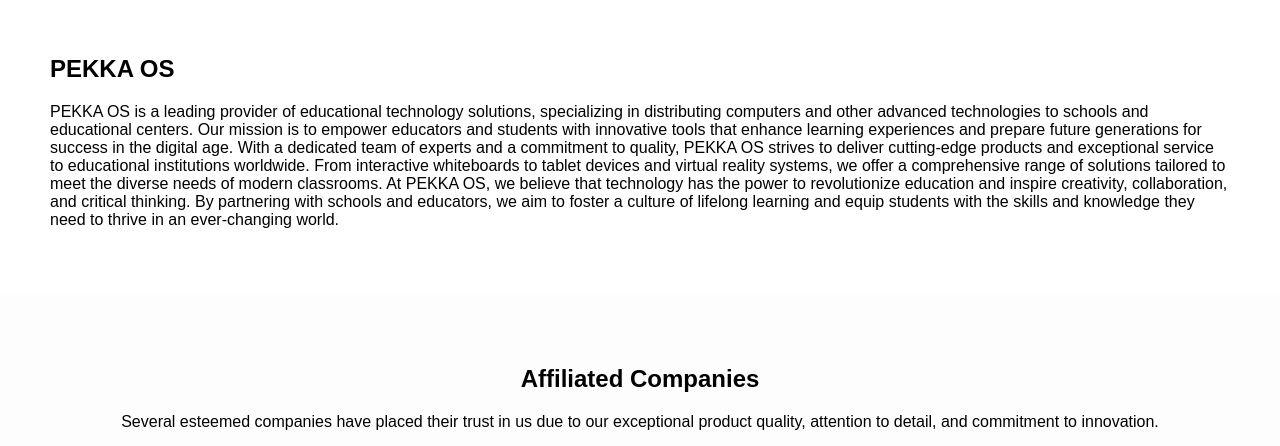
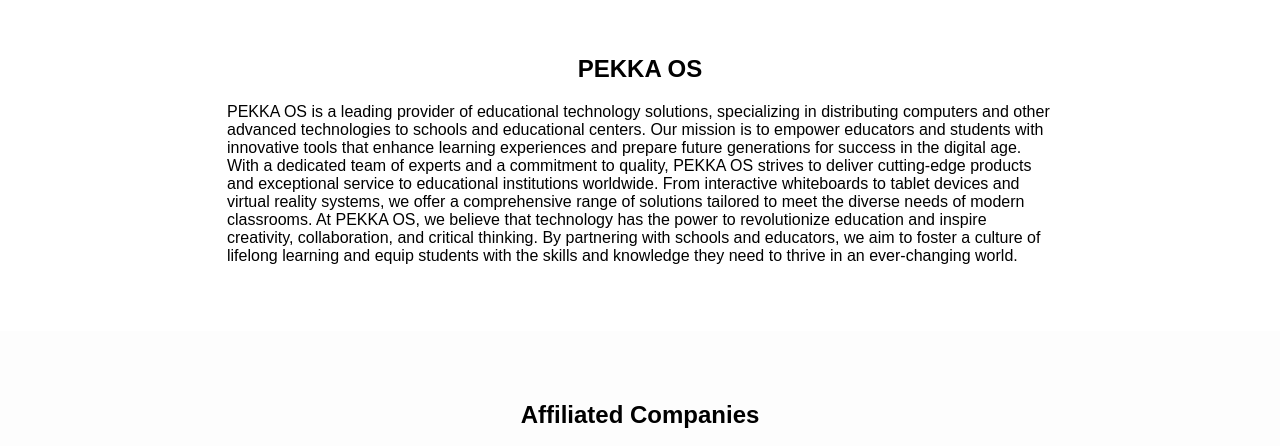
Before and after one commit to BatmanCarpero/pagina-projecto-final, a plain HTML site: page inicio2.html in a window 1280 px wide. Shown: the part 815-1261 px from the top of the page. Drawn offline with Linux system fonts and the light colour scheme.

Commit message:
aaaaaaaaaaaaaaaaa
aaaiuiuiuiui

```diff
--- a/inicio2.html
+++ b/inicio2.html
@@ -229,8 +229,8 @@
         </video>
     </div>
     <section id="company-description" style="padding: 50px;">
-        <h2 id="about-heading">PEKKA OS</h2>
-        <p id="description">PEKKA OS is a leading provider of educational technology solutions, specializing in distributing computers and other advanced technologies to schools and educational centers. Our mission is to empower educators and students with innovative tools that enhance learning experiences and prepare future generations for success in the digital age. With a dedicated team of experts and a commitment to quality, PEKKA OS strives to deliver cutting-edge products and exceptional service to educational institutions worldwide. From interactive whiteboards to tablet devices and virtual reality systems, we offer a comprehensive range of solutions tailored to meet the diverse needs of modern classrooms. At PEKKA OS, we believe that technology has the power to revolutionize education and inspire creativity, collaboration, and critical thinking. By partnering with schools and educators, we aim to foster a culture of lifelong learning and equip students with the skills and knowledge they need to thrive in an ever-changing world.</p>
+        <center><h2 id="about-heading">PEKKA OS</h2></center>
+        <p id="description" style="margin-left: 15%;margin-right: 15%;">PEKKA OS is a leading provider of educational technology solutions, specializing in distributing computers and other advanced technologies to schools and educational centers. Our mission is to empower educators and students with innovative tools that enhance learning experiences and prepare future generations for success in the digital age. With a dedicated team of experts and a commitment to quality, PEKKA OS strives to deliver cutting-edge products and exceptional service to educational institutions worldwide. From interactive whiteboards to tablet devices and virtual reality systems, we offer a comprehensive range of solutions tailored to meet the diverse needs of modern classrooms. At PEKKA OS, we believe that technology has the power to revolutionize education and inspire creativity, collaboration, and critical thinking. By partnering with schools and educators, we aim to foster a culture of lifelong learning and equip students with the skills and knowledge they need to thrive in an ever-changing world.</p>
     </section>
     <section id="formulario" style="display: none;">
         <form action="send_email.php" method="post">
```
